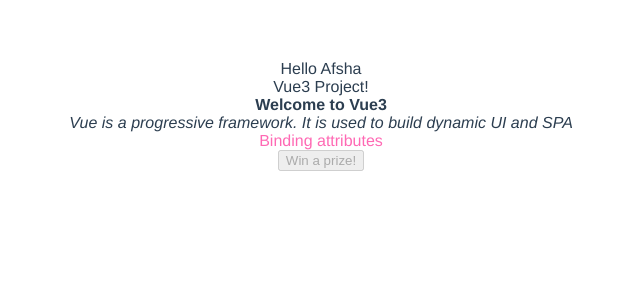
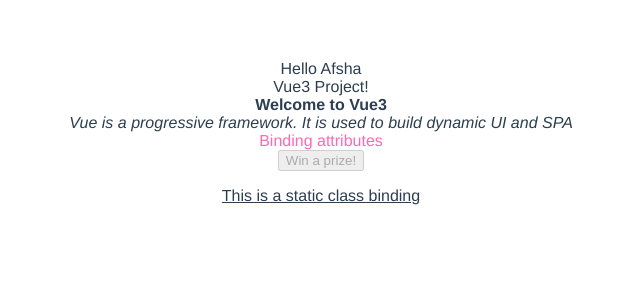
Before and after one commit to mdafsha9/VueJS3-Tutorials, a Vue app: page / in a window 1280 px wide. Shown: the top 300 px of the page, without its empty margins (319-959 px from the left). Built offline with nearby package versions, Linux system fonts and the light colour scheme.

Commit message:
static class binding

```diff
--- a/src/App.vue
+++ b/src/App.vue
@@ -4,6 +4,7 @@
   <div v-html="inner"></div>
   <span v-bind:id="attributeId">Binding attributes</span><br>
   <button v-bind:disabled="isDisabled">Win a prize!</button>
+  <p class="underline">This is a static class binding</p>
 </template>
 
 <script>
@@ -18,6 +19,7 @@
       inner:'<b>Welcome to Vue3</b><br><i>Vue is a progressive framework. It is used to build dynamic UI and SPA</i>',
       attributeId: 'attribute',
       isDisabled:true,
+      status:'danger',
 
 
 
@@ -38,6 +40,9 @@
 #attribute{
 color:HotPink;
 }
+.underline{
+text-decoration:underline;
+}
 
 
 </style>
```
